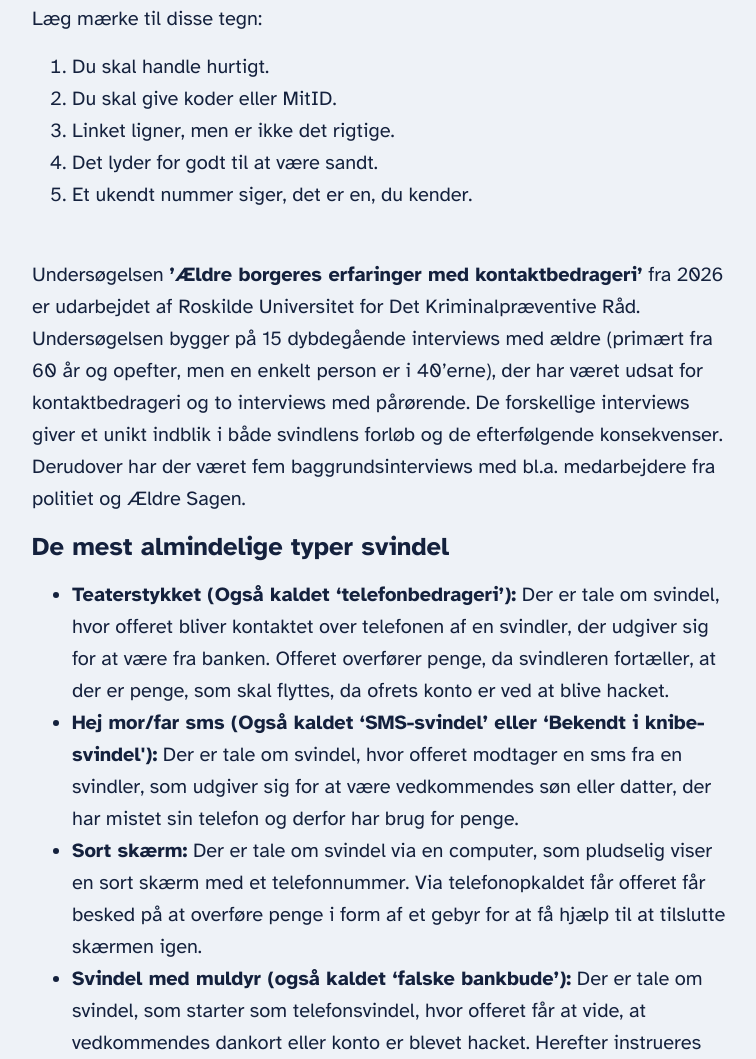
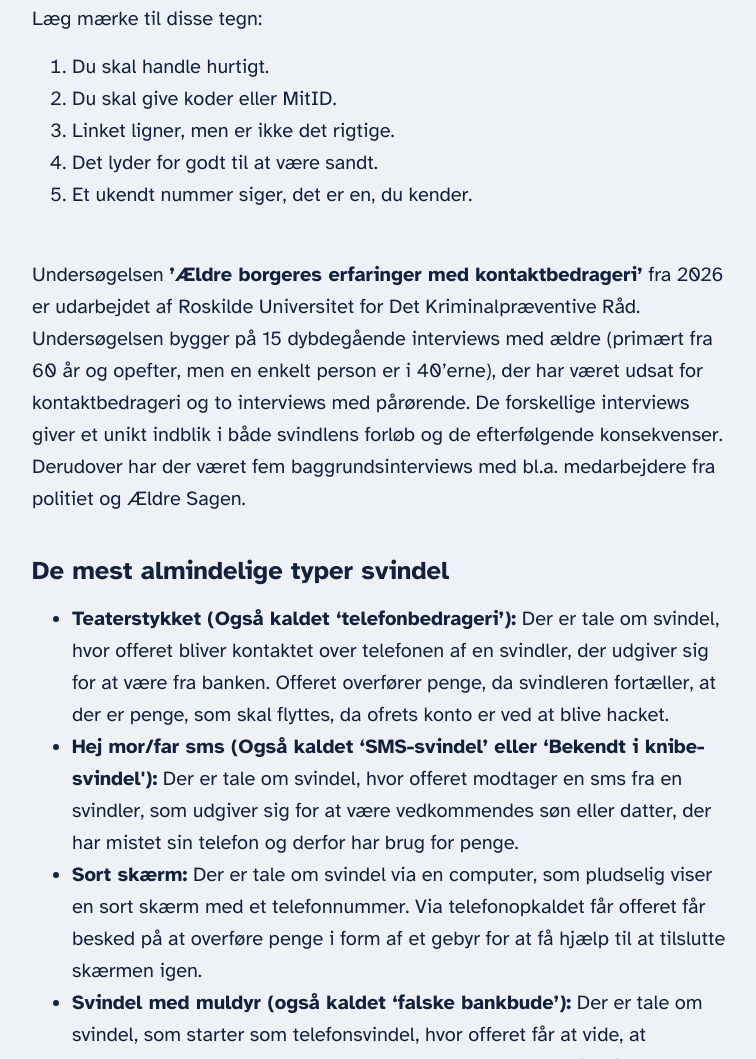
Before and after one commit to olivergx/STOPSCAM, a plain HTML site: page stopscam/viden.html in a window 1280 px wide. Shown: the part 901-1960 px from the top of the page, without its empty margins (82-838 px from the left). Drawn offline with Linux system fonts and the light colour scheme.

Commit message:
tilføjet padding ved explainer

```diff
--- a/stopscam/viden.html
+++ b/stopscam/viden.html
@@ -80,7 +80,7 @@
       </section>
 
       <section id="typer">
-        <p>Undersøgelsen <b>’Ældre borgeres erfaringer med kontaktbedrageri’</b> fra 2026 er udarbejdet af Roskilde Universitet for Det Kriminalpræventive Råd. Undersøgelsen bygger på 15 dybdegående interviews med ældre (primært fra 60 år og opefter, men en enkelt person er i 40’erne), der har været udsat for kontaktbedrageri og to interviews med pårørende. De forskellige interviews giver et unikt indblik i både svindlens forløb og de efterfølgende konsekvenser. Derudover har der været fem baggrundsinterviews med bl.a. medarbejdere fra politiet og Ældre Sagen. </p>
+        <p style="padding-bottom: 2.5rem;">Undersøgelsen <b>’Ældre borgeres erfaringer med kontaktbedrageri’</b> fra 2026 er udarbejdet af Roskilde Universitet for Det Kriminalpræventive Råd. Undersøgelsen bygger på 15 dybdegående interviews med ældre (primært fra 60 år og opefter, men en enkelt person er i 40’erne), der har været udsat for kontaktbedrageri og to interviews med pårørende. De forskellige interviews giver et unikt indblik i både svindlens forløb og de efterfølgende konsekvenser. Derudover har der været fem baggrundsinterviews med bl.a. medarbejdere fra politiet og Ældre Sagen. </p>
         <h2>De mest almindelige typer svindel</h2>
         <ul>
           <li><strong>Teaterstykket (Også kaldet ‘telefonbedrageri’):</strong> Der er tale om svindel, hvor offeret bliver kontaktet over telefonen af en svindler, der udgiver sig for at være fra banken. Offeret overfører penge, da svindleren fortæller, at der er penge, som skal flyttes, da ofrets konto er ved at blive hacket. </li>
```
